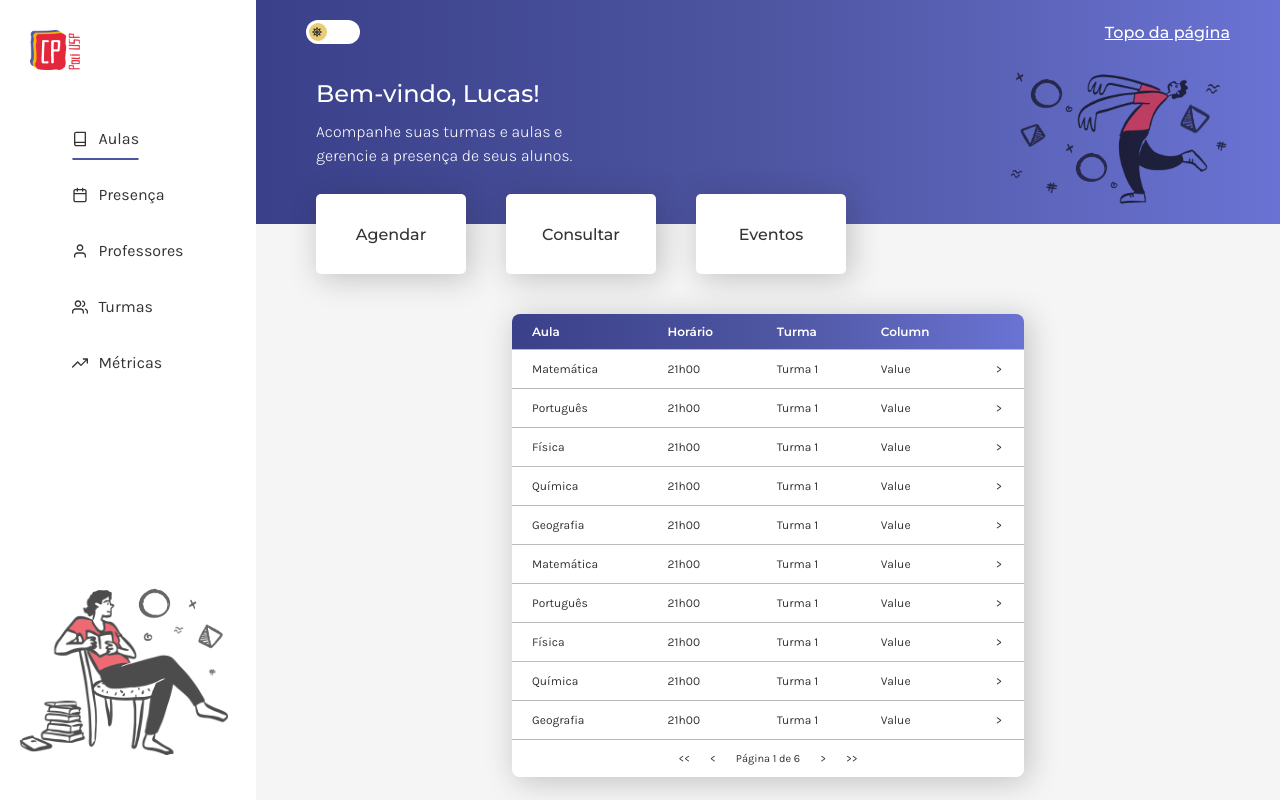
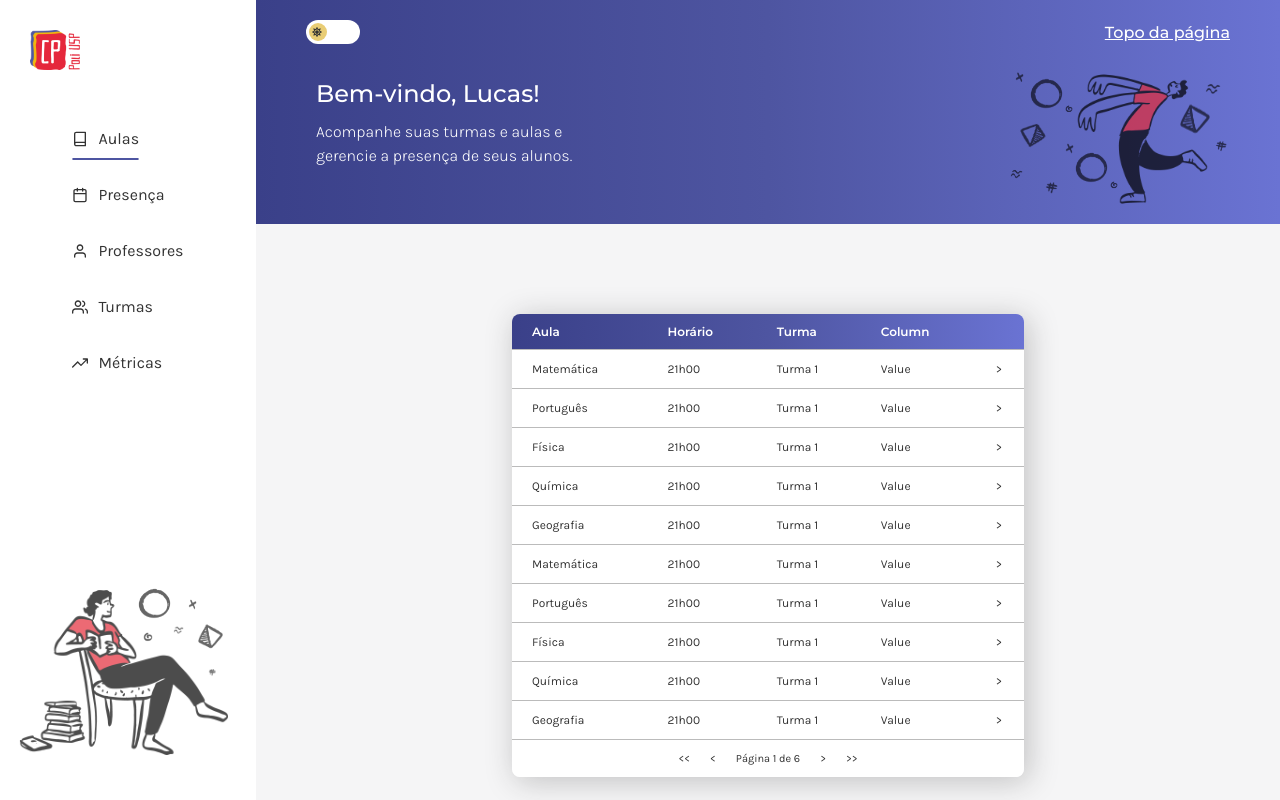
Before and after one commit to lucas-pvg/cp-presenca-cursinho-frontend, a React (Vite) app: page / in a window 1280 px wide. Built offline with nearby package versions, Linux system fonts and the light colour scheme.

Commit message:
✨ Changed CardMenu to accept children

```diff
--- a/src/components/card-menu/card-menu.tsx
+++ b/src/components/card-menu/card-menu.tsx
@@ -1,25 +1,14 @@
-import { Card } from './card'
+import { ComponentProps } from 'react'
 import './card.css'
 
-interface cardMenuProps {
+interface cardMenuProps extends ComponentProps<'div'> {
 	className?: string
-	mode?: 'light' | 'dark'
-	labels: Array<string>
-	to: Array<string>
 }
 
-export function CardMenu({ className, mode, labels, to }: cardMenuProps) {
+export function CardMenu({ className, ...props }: cardMenuProps) {
 	const classes = className ? `${className} card-menu` : 'card-menu'
 
 	return (
-		<div className={classes}>
-			{
-				labels.map((label, i) => {
-					return (
-						<Card to={to[i]} mode={mode} label={label} key={i} />
-					)
-				})
-			}
-		</div>
+		<div className={classes} {...props} />
 	)
 }
```
